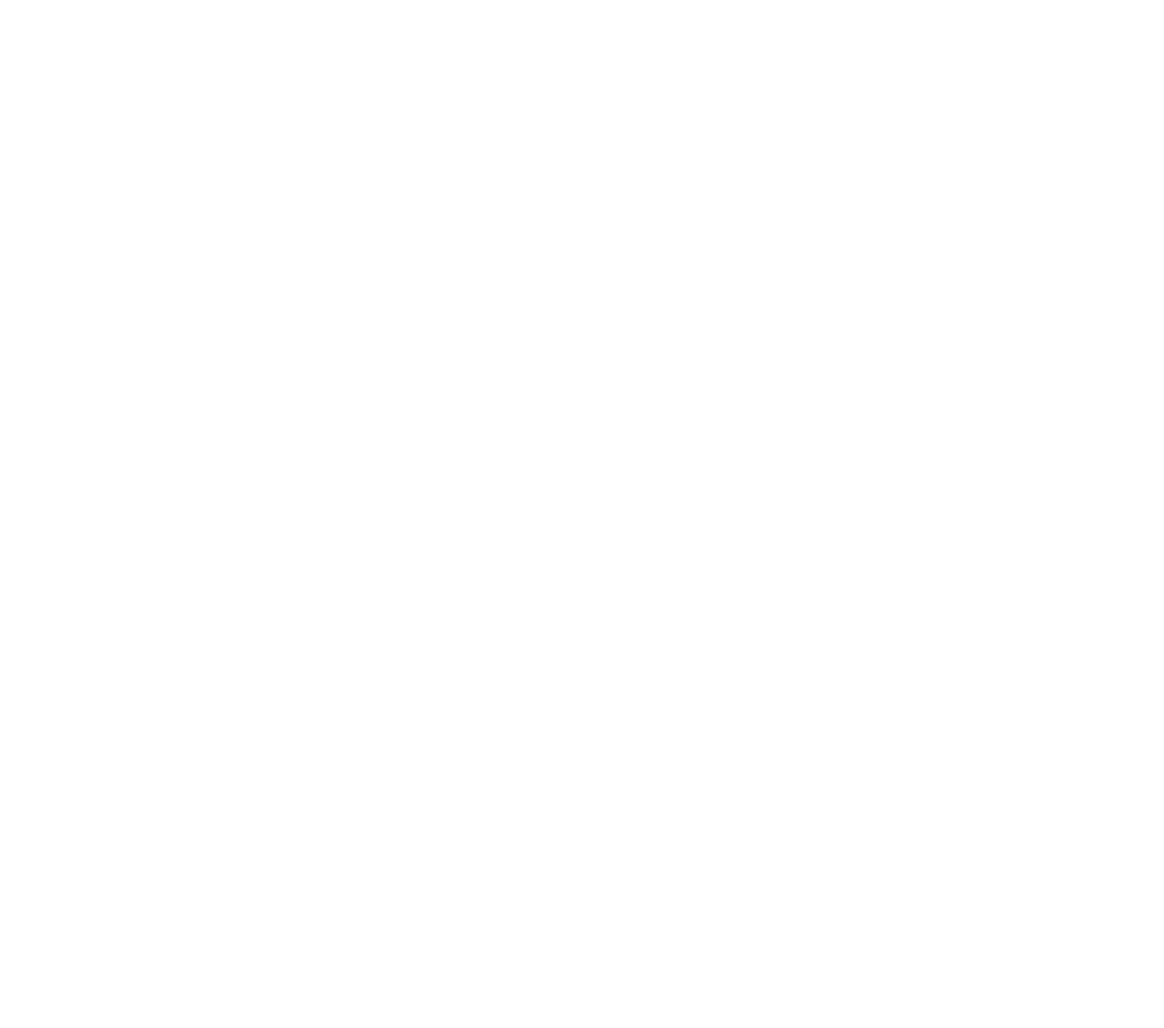
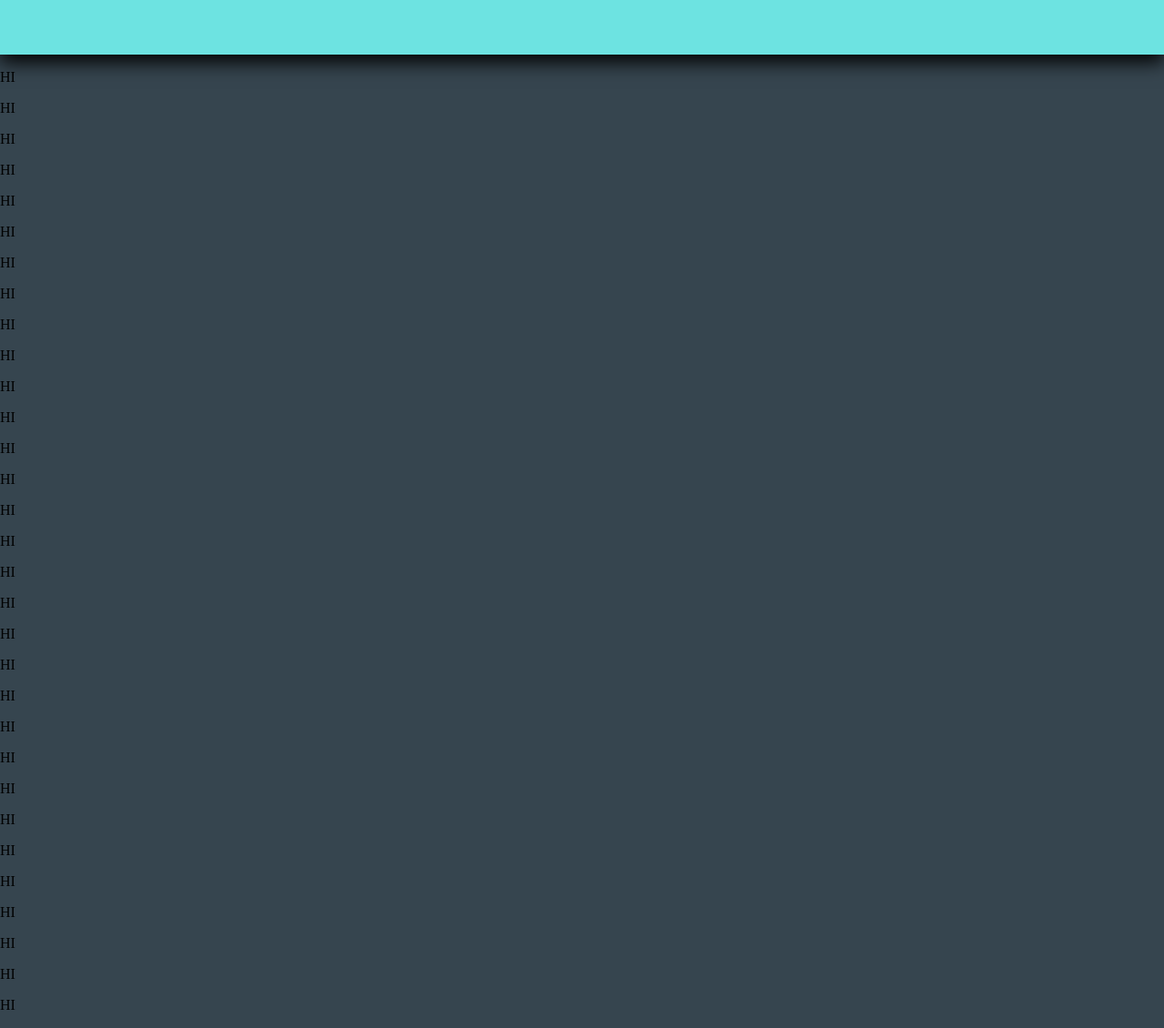
Before and after one commit to emmpaz/pazconstruction, a React (Create React App) app: page / in a window 1280 px wide. Shown: the part 120-1250 px from the top of the page at 91% size. Before the commit the page ends 800 px from the top, so only its background shows below. Built offline with nearby package versions, Linux system fonts and the light colour scheme.

Commit message:
nav bar start

```diff
--- a/public/index.html
+++ b/public/index.html
@@ -26,7 +26,7 @@
     -->
     <title>React App</title>
   </head>
-  <body>
+  <body style="padding:0; margin:0; background-color: #36454F;">
     <noscript>You need to enable JavaScript to run this app.</noscript>
     <div id="root"></div>
     <!--
--- /dev/null
+++ b/public/margin.css
@@ -0,0 +1,5 @@
+.body {
+    padding:0;
+    margin:0;
+    background-color: aqua;
+}
--- a/src/App.js
+++ b/src/App.js
@@ -1,8 +1,40 @@
+import Navigation from './Navigation';
 
 
 function App() {
   return (
     <div>
+      <Navigation/>
+      <p>HI</p>
+      <p>HI</p>
+      <p>HI</p>
+      <p>HI</p>
+      <p>HI</p>
+      <p>HI</p>
+      <p>HI</p>
+      <p>HI</p>
+      <p>HI</p>
+      <p>HI</p>
+      <p>HI</p>
+      <p>HI</p><p>HI</p>
+      <p>HI</p>
+      <p>HI</p>
+      <p>HI</p>
+      <p>HI</p>
+      <p>HI</p>
+      <p>HI</p>
+      <p>HI</p>
+      <p>HI</p>
+      <p>HI</p>
+      <p>HI</p>
+      <p>HI</p>
+      <p>HI</p>
+      <p>HI</p>
+      <p>HI</p>
+      <p>HI</p>
+      <p>HI</p>
+      <p>HI</p>
+      <p>HI</p>
     </div>
   );
 }
--- /dev/null
+++ b/src/Navigation.js
@@ -0,0 +1,24 @@
+import React from 'react';
+
+const stickyNav = {
+    position : 'sticky',
+    position: '-webkit-sticky',
+    width : '100%',
+    backgroundColor : '#6de3e1',
+    height : '180px',
+    boxShadow : '0px 8px 20px black',
+    top : '0',
+}
+class Navigation extends React.Component {
+
+
+
+    render(){
+        return(
+            <div style={stickyNav}>
+            </div>
+        );
+    }
+}
+
+export default Navigation;
```
Also changed, not shown: 1 other file (tests, documents, lock files or other folders).
